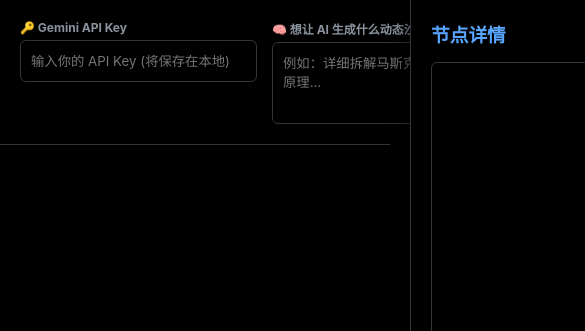
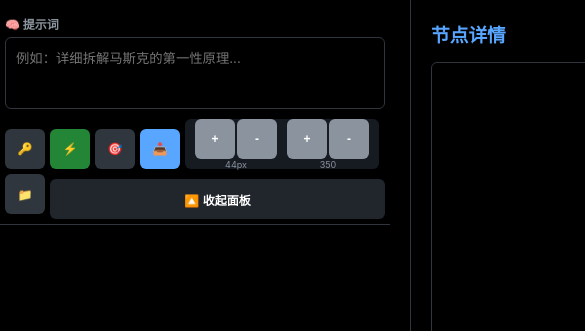
Before and after one commit to catchase365-crypto/vibeflow, a plain HTML site: page index.html in a window 390 px wide. Shown: the top 331 px of the page, 585 px wide, since content can reach past the window. Drawn offline with nearby package versions, Linux system fonts and the light colour scheme.

Commit message:
Update via HTML Editor AI

```diff
--- a/index.html
+++ b/index.html
@@ -9,14 +9,30 @@
         body { margin: 0; padding: 0; background-color: #000000; color: #c9d1d9; font-family: -apple-system, sans-serif; display: flex; flex-direction: column; height: 100vh; }
 
         /* 顶部控制台 */
-        #control-panel { padding: 20px; background: #000000; border-bottom: 1px solid #30363d; display: flex; gap: 15px; align-items: flex-start; z-index: 10;}
+        #control-panel { padding: 10px 15px; background: #000000; border-bottom: 1px solid #30363d; display: flex; flex-direction: column; gap: 10px; z-index: 10;}
+        .control-row { display: flex; gap: 10px; width: 100%; transition: all 0.3s ease; overflow: hidden; flex-wrap: nowrap; align-items: flex-end; }
+        .row-hidden { height: 0 !important; padding: 0 !important; margin: 0 !important; opacity: 0; pointer-events: none; border: none !important; }
+        .api-input-container { display: flex; flex: 1; transition: all 0.3s ease; overflow: hidden; }
+        .api-collapsed { width: 0 !important; flex: 0 !important; opacity: 0; }
+        @media (max-width: 850px) {
+            #control-panel { flex-direction: column; align-items: stretch; padding: 5px; }
+            #row3 { gap: 5px !important; }
+            #row3 button, #row3 label { width: 40px !important; height: 40px !important; font-size: 12px !important; }
+            .input-group { width: 100% !important; flex: none !important; }
+            button, .btn-row { height: auto !important; }
+            #generateBtn { height: 50px !important; margin-top: 5px !important; width: 100% !important; }
+            .btn-row { justify-content: space-between; margin-top: 10px; }
+            #status-overlay { font-size: 24px !important; }
+        }
+        .password-wrapper { position: relative; display: flex; align-items: center; }
+        .toggle-btn { position: absolute; right: 10px; cursor: pointer; color: #8b949e; font-size: 14px; user-select: none; z-index: 5; }
         .input-group { display: flex; flex-direction: column; flex: 1; }
         label { font-size: 12px; color: #8b949e; margin-bottom: 5px; font-weight: bold; }
         input, textarea { background: #000000; border: 1px solid #30363d; color: #c9d1d9; padding: 10px; border-radius: 6px; font-family: inherit; }
         input { height: 20px; }
         textarea { height: 60px; resize: none; }
 
-        button { background-color: #238636; color: white; border: none; padding: 0 25px; border-radius: 6px; cursor: pointer; font-size: 16px; font-weight: bold; transition: 0.2s; height: 82px; margin-top: 17px;}
+        button { background-color: #238636; color: white; border: none; padding: 0; border-radius: 6px; cursor: pointer; font-size: 16px; font-weight: bold; transition: 0.2s; height: 82px; margin-top: 17px; display: flex; align-items: center; justify-content: center; }
         button:hover { background-color: #2ea043; }
         button:disabled { background-color: #30363d; color: #8b949e; cursor: not-allowed; }
 
@@ -41,25 +57,52 @@
 <body>
 
     <div id="control-panel">
-        <div class="input-group" style="flex: 0.5;">
-            <label>🔑 Gemini API Key</label>
-            <input type="password" id="apiKey" placeholder="输入你的 API Key (将保存在本地)">
+        <!-- 第一行：API Key (可独立折叠) -->
+        <div id="row1" class="control-row row-hidden" style="margin-bottom: 5px;">
+            <div class="input-group" style="background: #161b22; padding: 10px; border-radius: 8px; border: 1px solid #30363d;">
+                <label style="margin-bottom:8px; display:block;">🔑 Gemini API Key</label>
+                <div class="password-wrapper">
+                    <input type="password" id="apiKey" style="width: 100%;" placeholder="输入 API Key...">
+                    <span class="toggle-btn" onclick="toggleApiKeyVisibility()">👁️</span>
+                </div>
+            </div>
         </div>
-        <div class="input-group">
-            <label>🧠 想让 AI 生成什么动态沙盘？</label>
-            <textarea id="promptInput" placeholder="例如：详细拆解马斯克的第一性原理..."></textarea>
+
+        <!-- 第二行：Prompt -->
+        <div id="row2" class="control-row">
+            <div class="input-group">
+                <label>🧠 提示词</label>
+                <textarea id="promptInput" style="height: 50px;" placeholder="例如：详细拆解马斯克的第一性原理..."></textarea>
+            </div>
         </div>
-        <div style="display:flex; gap: 5px;">
-            <button id="generateBtn" onclick="generateGraph()" style="width: 100px;">⚡ 生成</button>
-            <button id="downloadBtn" onclick="downloadData()" style="background-color:#58a6ff; width: 80px;">📥 导出</button>
-            <button onclick="changeFontSize(2)" style="background-color:#8b949e; width: 45px; padding: 0;" title="放大文字">A+</button>
-            <span id="fontSizeIndicator" style="color:#8b949e; font-size:12px; align-self:center; min-width:30px; text-align:center;">44px</span>
-            <button onclick="changeFontSize(-2)" style="background-color:#8b949e; width: 45px; padding: 0;" title="缩小文字">A-</button>
-            <button onclick="changeSpacing(50)" style="background-color:#8b949e; width: 45px; padding: 0;" title="增加间距 (松散)">S+</button>
-            <span id="spacingIndicator" style="color:#8b949e; font-size:12px; align-self:center; min-width:30px; text-align:center;">350</span>
-            <button onclick="changeSpacing(-50)" style="background-color:#8b949e; width: 45px; padding: 0;" title="减少间距 (紧凑)">S-</button>
-            <label for="fileInput" style="cursor:pointer; background-color:#30363d; padding: 25px 15px; border-radius:6px; margin-top:17px; height: 32px; display:flex; align-items:center;">📁 加载</label>
+
+        <!-- 第三行：按钮与全局折叠 -->
+        <div id="row3" class="control-row" style="flex-wrap: wrap;">
+            <button onclick="toggleApiRowOnly()" style="background-color:#30363d; width: 50px; height: 50px; margin-top:0;" title="API 设置" id="apiToggleBtn">🔑</button>
+            <button id="generateBtn" onclick="generateGraph()" style="width: 50px; height: 50px; margin-top:0;" title="生成沙盘">⚡</button>
+            <button onclick="fitView()" style="background-color:#30363d; width: 50px; height: 50px; margin-top:0;" title="适配视角">🎯</button>
+            <button id="downloadBtn" onclick="downloadData()" style="background-color:#58a6ff; width: 50px; height: 50px; margin-top:0;" title="导出 JSON">📥</button>
+            <div style="display:flex; gap:10px; align-items:center; background:#161b22; padding: 5px 10px; border-radius:6px; height:40px;">
+                <div style="display:flex; flex-direction:column; align-items:center;">
+                    <div style="display:flex; gap:2px;">
+                        <button onclick="changeFontSize(2)" style="background-color:#8b949e; width: 25px; height:25px; margin:0; padding:0;">+</button>
+                        <button onclick="changeFontSize(-2)" style="background-color:#8b949e; width: 25px; height:25px; margin:0; padding:0;">-</button>
+                    </div>
+                    <span id="fontSizeIndicator" style="color:#8b949e; font-size:9px;">44px</span>
+                </div>
+                <div style="display:flex; flex-direction:column; align-items:center;">
+                    <div style="display:flex; gap:2px;">
+                        <button onclick="changeSpacing(50)" style="background-color:#8b949e; width: 25px; height:25px; margin:0; padding:0;">+</button>
+                        <button onclick="changeSpacing(-50)" style="background-color:#8b949e; width: 25px; height:25px; margin:0; padding:0;">-</button>
+                    </div>
+                    <span id="spacingIndicator" style="color:#8b949e; font-size:9px;">350</span>
+                </div>
+            </div>
+            <label for="fileInput" style="cursor:pointer; background-color:#30363d; width: 50px; height: 50px; border-radius:6px; display:flex; align-items:center; justify-content:center; margin-top:0; padding:0;" title="加载本地文件">📁</label>
             <input type="file" id="fileInput" style="display:none;" onchange="loadData(event)">
+
+            <!-- 全局折叠控制 -->
+            <button onclick="toggleTopPanels()" style="background-color:#21262d; flex:1; height: 50px; margin-top:0; font-size: 12px;" id="globalToggleBtn">🔼 收起面板</button>
         </div>
     </div>
 
@@ -85,8 +128,54 @@
     </div>
 
     <script type="text/javascript">
-        // 本地记忆 API Key
+        function toggleApiKeyVisibility() {
+            const input = document.getElementById('apiKey');
+            input.type = input.type === 'password' ? 'text' : 'password';
+        }
+        function toggleApiRowOnly() {
+            const row1 = document.getElementById('row1');
+            const isHidden = row1.classList.toggle('row-hidden');
+            const btn = document.getElementById('apiToggleBtn');
+            btn.style.backgroundColor = isHidden ? '#30363d' : '#58a6ff';
+            localStorage.setItem('api_panel_collapsed', isHidden);
+        }
+        function toggleTopPanels() {
+            const r1 = document.getElementById('row1');
+            const r2 = document.getElementById('row2');
+            const btn = document.getElementById('globalToggleBtn');
+            // 以 Prompt 行 (row2) 的当前状态为准，强制同步两行，避免 API 行残留显示
+            const shouldCollapse = !r2.classList.contains('row-hidden');
+            if (shouldCollapse) {
+                r1.classList.add('row-hidden');
+                r2.classList.add('row-hidden');
+                btn.innerText = "🔽 展开面板";
+            } else {
+                r2.classList.remove('row-hidden');
+                // 展开时，检查用户之前是否手动展开了 API 面板，若是则一并恢复
+                if (localStorage.getItem('api_panel_collapsed') === 'false') {
+                    r1.classList.remove('row-hidden');
+                }
+                btn.innerText = "🔼 收起面板";
+            }
+        }
+        function fitView() { if(network) network.fit({animation: true}); }
+        // 初始化状态与本地记忆
         const apiKeyInput = document.getElementById('apiKey');
+        window.addEventListener('DOMContentLoaded', () => {
+            // 加载 Key
+            apiKeyInput.value = localStorage.getItem('gemini_api_key_vis') || '';
+            // 加载 API 面板折叠状态
+            const isCollapsed = localStorage.getItem('api_panel_collapsed') !== 'false'; // 默认为 true (折叠)
+            const row1 = document.getElementById('row1');
+            const btn = document.getElementById('apiToggleBtn');
+            if (isCollapsed) {
+                row1.classList.add('row-hidden');
+                btn.style.backgroundColor = '#30363d';
+            } else {
+                row1.classList.remove('row-hidden');
+                btn.style.backgroundColor = '#58a6ff';
+            }
+        });
         apiKeyInput.value = localStorage.getItem('gemini_api_key_vis') || '';
         apiKeyInput.addEventListener('change', () => localStorage.setItem('gemini_api_key_vis', apiKeyInput.value.trim()));
 
```
